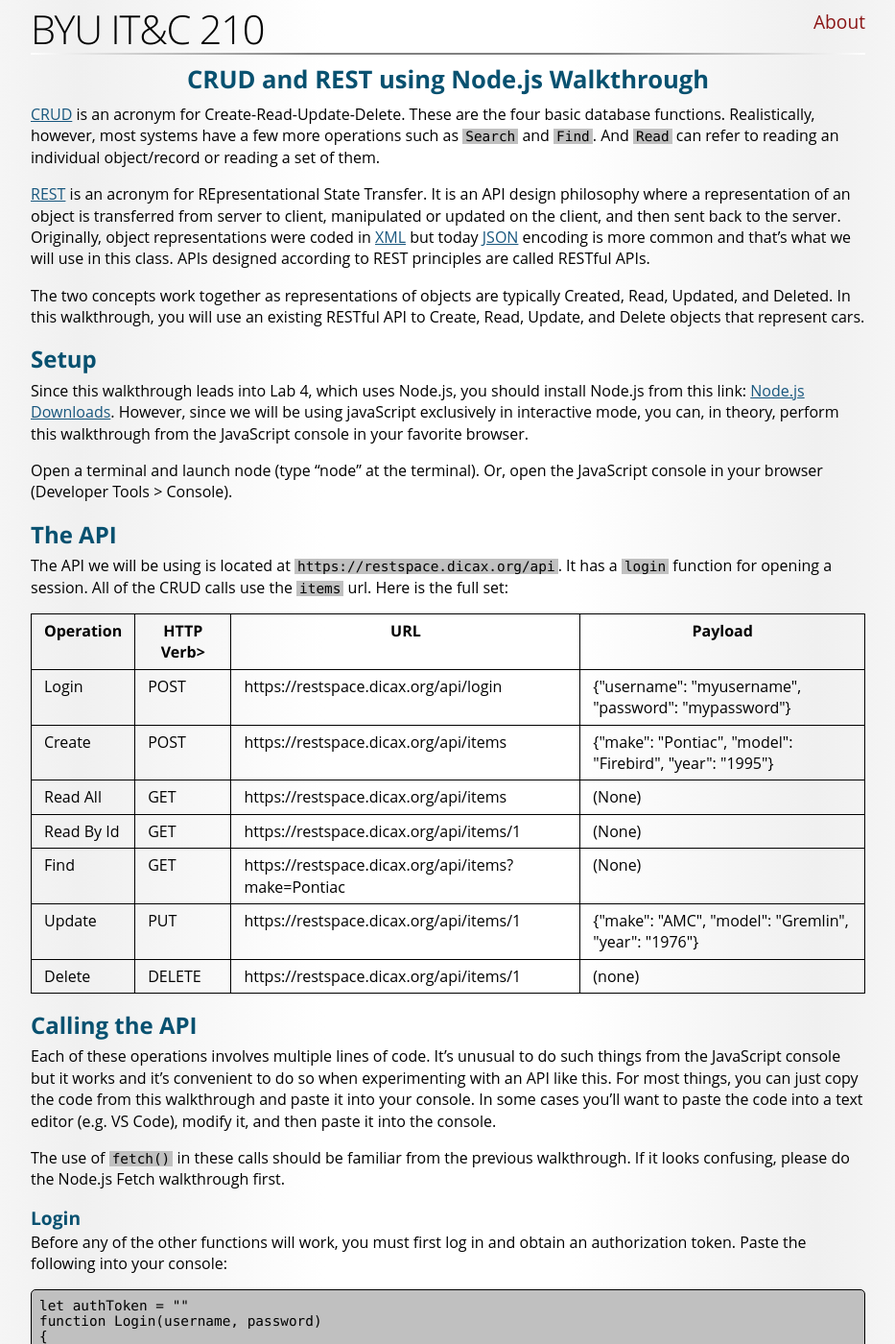
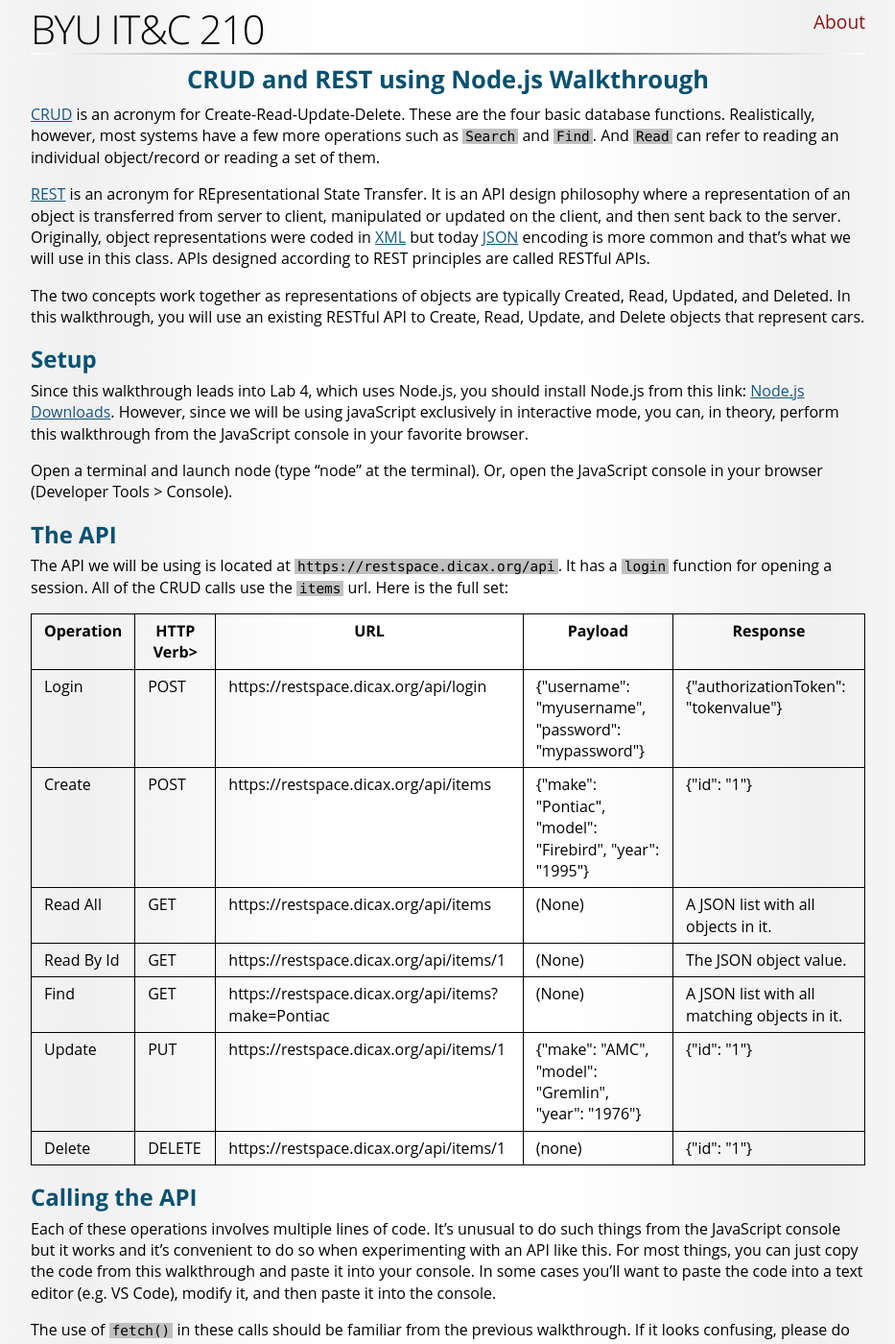
Before and after one commit to BYU-ITC-210/BYU-ITC-210.github.io, a Jekyll site: the page built from walkthrough/CRUD-REST-Node.md, in a window 1280 px wide and 1400 px high. Shown: the whole window at 96% size, without its empty margins (173-1106 px from the left). Built offline with Jekyll 4.4.1, drawn with Linux system fonts in a browser that asks for light colours; some web fonts are replaced.

Commit message:
Add response column to RestSpace API Doc.

```diff
--- a/walkthrough/CRUD-REST-Node.md
+++ b/walkthrough/CRUD-REST-Node.md
@@ -19,14 +19,14 @@ Open a terminal and launch node (type "node" at the terminal). Or, open the Java
 The API we will be using is located at `https://restspace.dicax.org/api`. It has a `login` function for opening a session. All of the CRUD calls use the `items` url. Here is the full set:
 
 <table>
-<tr><th>Operation</th><th>HTTP Verb></th><th>URL</th><th>Payload</th></tr>
-<tr><td>Login</td><td>POST</td><td>https://restspace.dicax.org/api/login</td><td>{"username": "myusername", "password": "mypassword"}</td></tr>
-<tr><td>Create</td><td>POST</td><td>https://restspace.dicax.org/api/items</td><td>{"make": "Pontiac", "model": "Firebird", "year": "1995"}</td></tr>
-<tr><td>Read All</td><td>GET</td><td>https://restspace.dicax.org/api/items</td><td>(None)</td></tr>
-<tr><td>Read By Id</td><td>GET</td><td>https://restspace.dicax.org/api/items/1</td><td>(None)</td></tr>
-<tr><td>Find</td><td>GET</td><td>https://restspace.dicax.org/api/items?make=Pontiac</td><td>(None)</td></tr>
-<tr><td>Update</td><td>PUT</td><td>https://restspace.dicax.org/api/items/1</td><td>{"make": "AMC", "model": "Gremlin", "year": "1976"}</td></tr>
-<tr><td>Delete</td><td>DELETE</td><td>https://restspace.dicax.org/api/items/1</td><td>(none)</td></tr>
+<tr><th>Operation</th><th>HTTP Verb></th><th>URL</th><th>Payload</th><th>Response</th></tr>
+<tr><td>Login</td><td>POST</td><td>https://restspace.dicax.org/api/login</td><td>{"username": "myusername", "password": "mypassword"}</td><td>{"authorizationToken": "tokenvalue"}</td></tr>
+<tr><td>Create</td><td>POST</td><td>https://restspace.dicax.org/api/items</td><td>{"make": "Pontiac", "model": "Firebird", "year": "1995"}</td><td>{"id": "1"}</td></tr>
+<tr><td>Read All</td><td>GET</td><td>https://restspace.dicax.org/api/items</td><td>(None)</td><td>A JSON list with all objects in it.</td></tr>
+<tr><td>Read By Id</td><td>GET</td><td>https://restspace.dicax.org/api/items/1</td><td>(None)</td><td>The JSON object value.</td></tr>
+<tr><td>Find</td><td>GET</td><td>https://restspace.dicax.org/api/items?make=Pontiac</td><td>(None)</td><td>A JSON list with all matching objects in it.</td></tr>
+<tr><td>Update</td><td>PUT</td><td>https://restspace.dicax.org/api/items/1</td><td>{"make": "AMC", "model": "Gremlin", "year": "1976"}</td><td>{"id": "1"}</td></tr>
+<tr><td>Delete</td><td>DELETE</td><td>https://restspace.dicax.org/api/items/1</td><td>(none)</td><td>{"id": "1"}</td></tr>
 </table>
 
 ## Calling the API
```
